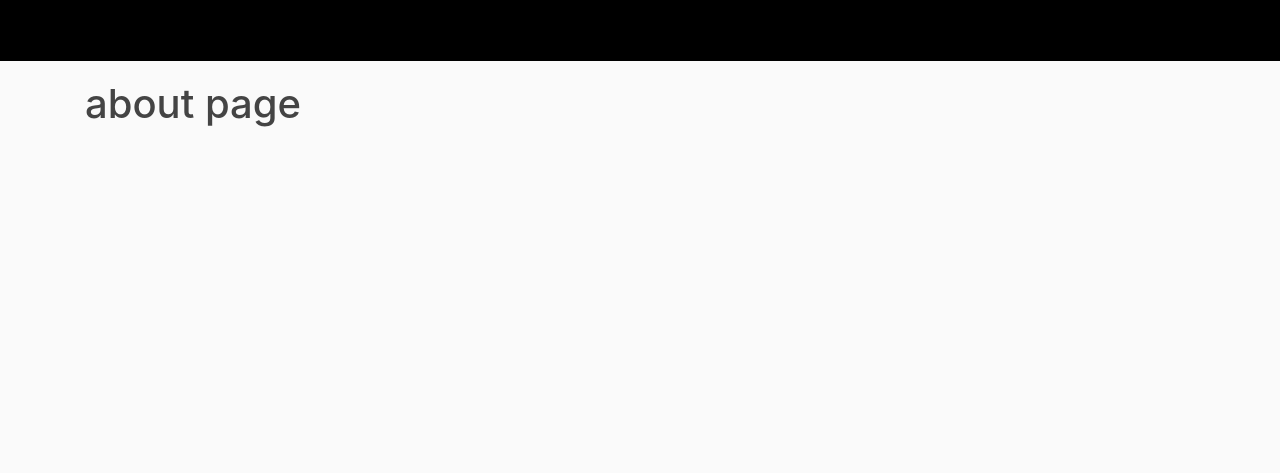
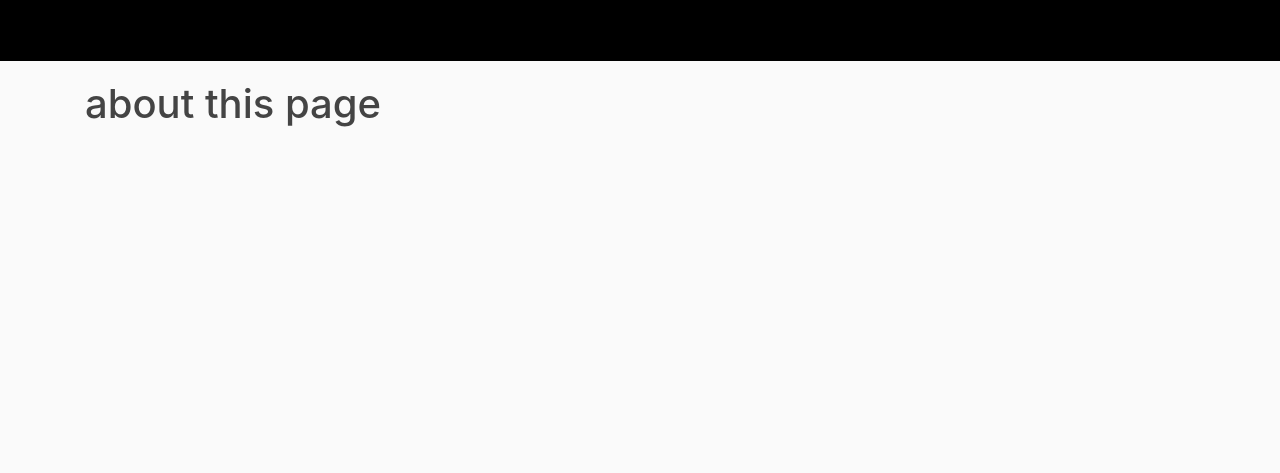
Before and after one commit to yuvraj85-29/LitSocWebsite, a Django app: page /about/ in a window 1280 px wide. Shown: the top 473 px of the page. Run offline with Django 3.2, Linux system fonts and the light colour scheme; some libraries are stand-ins or nearby versions.

Commit message:
updated about.html

```diff
--- a/blog/templates/blog/about.html
+++ b/blog/templates/blog/about.html
@@ -1,4 +1,5 @@
 {%extends "blog/base.html"%}
 {%block content%}
-  <h1>about page</h1>
+  <h1>about this page</h1>
+
 {%endblock content%}
```
